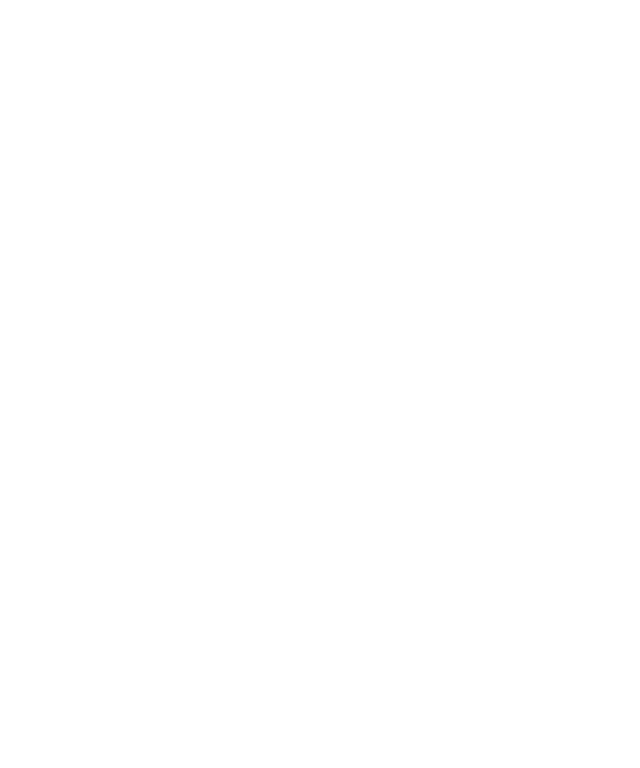
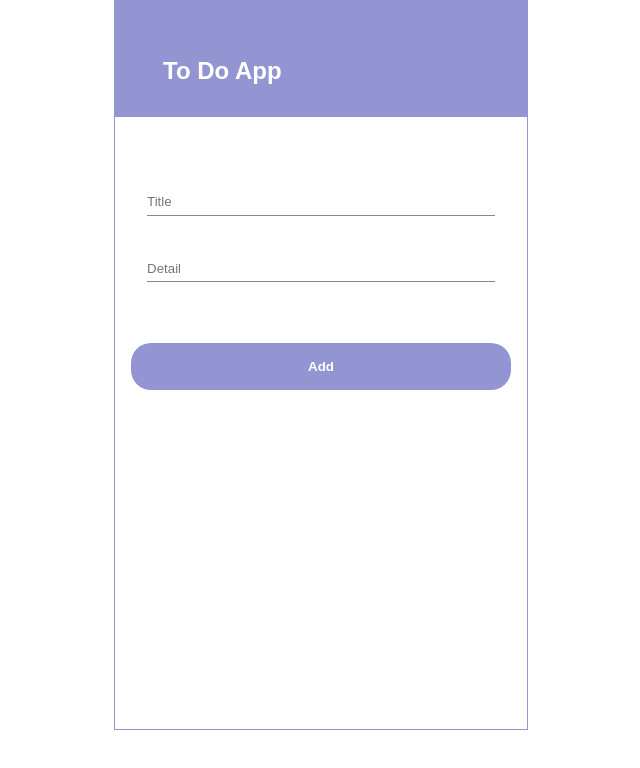
Before and after one commit to uttampun44/typescript-projects, a website: page todoapp/index.html in a window 1280 px wide. Shown: the whole page, without its empty margins (319-959 px from the left). Drawn offline with Linux system fonts and the light colour scheme.

Commit message:
to do app ui design finish

```diff
--- a/todoapp/css/index.css
+++ b/todoapp/css/index.css
@@ -3,3 +3,63 @@
     margin: 0%;
     box-sizing: border-box;
 }
+:root{
+    --main-primary-color: #9395D3;
+    --josh-font-family: 'Jost', sans-serif;
+    --font-weight-regular: 400;
+    --font-weight-semibold: 600;
+    --font-size-title: 24px
+}
+
+@font-face {
+    font-family: 'Jost', sans-serif;
+    src: url('https://fonts.googleapis.com/css2?family=Jost:wght@400;600&display=swap') format('woff');
+}
+
+.container_todo{
+    width: 414px;
+    min-height: 730px;
+    margin: auto;
+    border: 1px solid var(--main-primary-color);
+}
+.todo_title{
+    background: var(--main-primary-color);
+    padding: 3.5em 3em 2em 3em;
+}
+.todo_title h1{
+    font-size: 1.5rem;
+    font-weight: var(--font-weight-semibold);
+    line-height: normal;
+    color: #fff;
+    font-family: var(--josh-font-family);
+}
+.row_todo_input {
+    padding: 4em 2em 3em 2em;
+    display: grid;
+    align-items: center;
+    row-gap: 2em;
+}
+.row_todo_input input{
+    border-top: 0;
+    border-left: 0;
+    border-right: 0;
+    border-bottom: 1px solid #8B8787;
+    padding: 1em 0em .4em 0em;
+    outline: none;
+    font-family: var(--josh-font-family);
+}
+.add_task {
+    padding: .8em 1em;
+}
+.add_task button{
+    font-family: var(--josh-font-family);
+    font-weight: var(--font-weight-semibold);
+    line-height: normal;
+    background-color: var(--main-primary-color);
+    border: none;
+    border-radius: 20px;
+    width: 100%;
+    padding: 1.2em 10em;
+    color: #fff;
+    cursor: pointer;
+}
--- a/todoapp/index.html
+++ b/todoapp/index.html
@@ -8,6 +8,25 @@
     <script src="./js/index.js" async defer></script>
 </head>
 <body>
+    <main>
+         <section>
+            <div class="container_todo">
+                 <div class="todo_cols">
+                    <div class="todo_title">
+                        <h1>To Do App</h1>
+                    </div>
 
+                    <div class="row_todo_input">
+                       <input value="" placeholder="Title" for="title" name="title" id="title"/>
+                       <input  value="" placeholder="Detail" for="Detail" name="detail" id="details"/>
+                    </div>
+
+                    <div class="add_task">
+                         <button>Add</button>
+                    </div>
+                 </div>
+            </div>
+         </section>
+    </main>
 </body>
 </html>
--- a/todoapp/js/index.js
+++ b/todoapp/js/index.js
@@ -1,2 +1,17 @@
 "use strict";
-console.log("working");
+let addTask = document.querySelector('.add_task button');
+let title = document.querySelector('#title');
+let details = document.querySelector('#details');
+// addtask function
+const addtask = () => {
+    let tasks = [];
+    const taskTitle = title.value;
+    const taskDetail = details.value;
+    tasks.push(taskTitle);
+    tasks.push(taskDetail);
+    console.log(tasks);
+    localStorage.setItem("do_to_app", JSON.stringify(tasks));
+};
+addTask.addEventListener('click', function add_task() {
+    addtask();
+});
```
Also changed, not shown: todoapp/ts/index.ts (+21 -1 lines).
